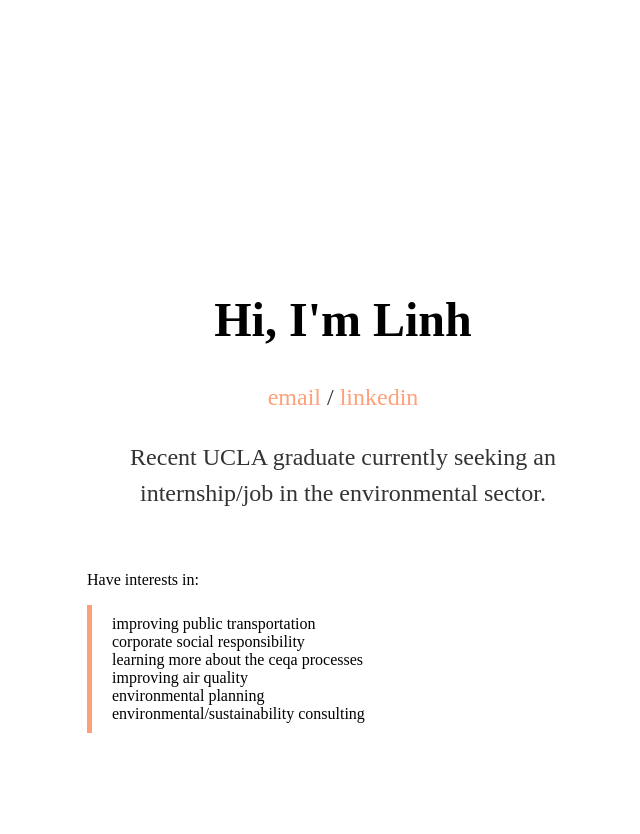
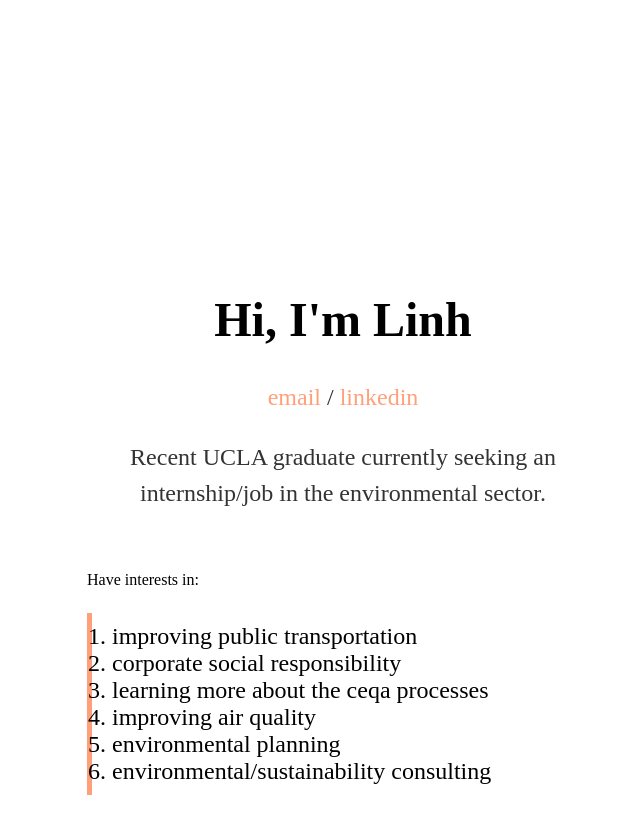
Before and after one commit to lttrinh/lttrinh.github.io, a Jekyll site: the page built from index.html, in a window 1280 px wide. Shown: the top 834 px of the page, without its empty margins (297-937 px from the left). Built offline with Jekyll 4.4.1, drawn with Linux system fonts in a browser that asks for light colours.

Commit message:
Update main.css

```diff
--- a/css/main.css
+++ b/css/main.css
@@ -31,8 +31,9 @@
 
 ul {
     font-family: 'futura';
+    font-size: 1.5em;
     border-left: 5px solid #FFA07A;
     background-color: #fff;
-    list-style-type: none;
+    list-style-type: bullet;
     padding: 10px 20px;
 }
```
